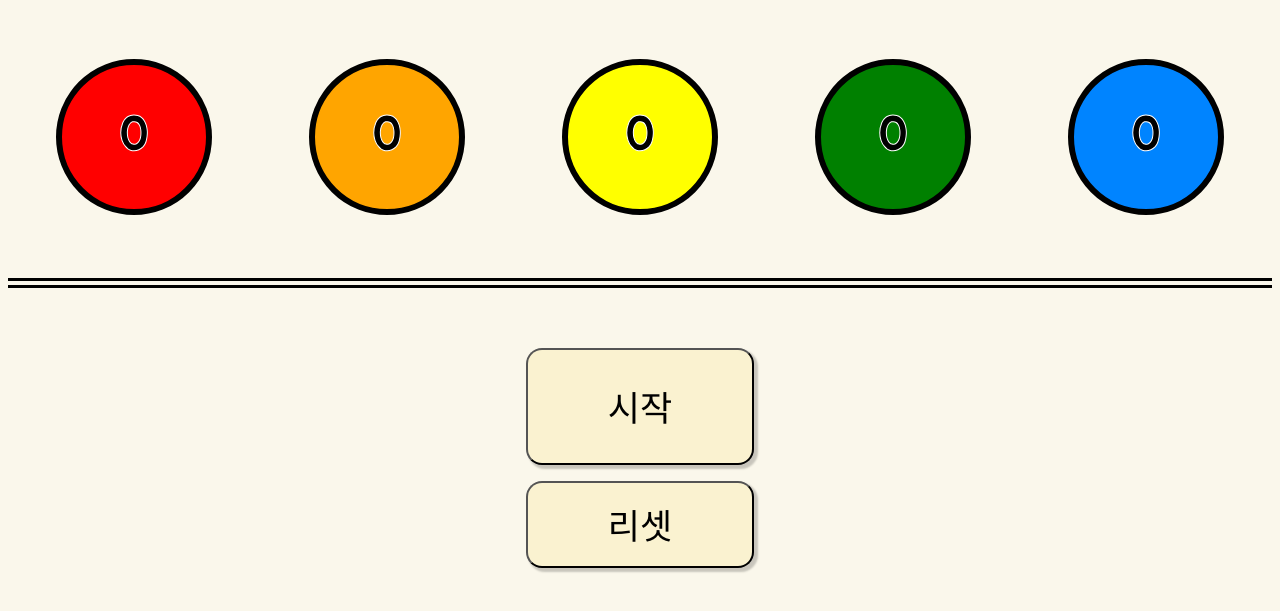
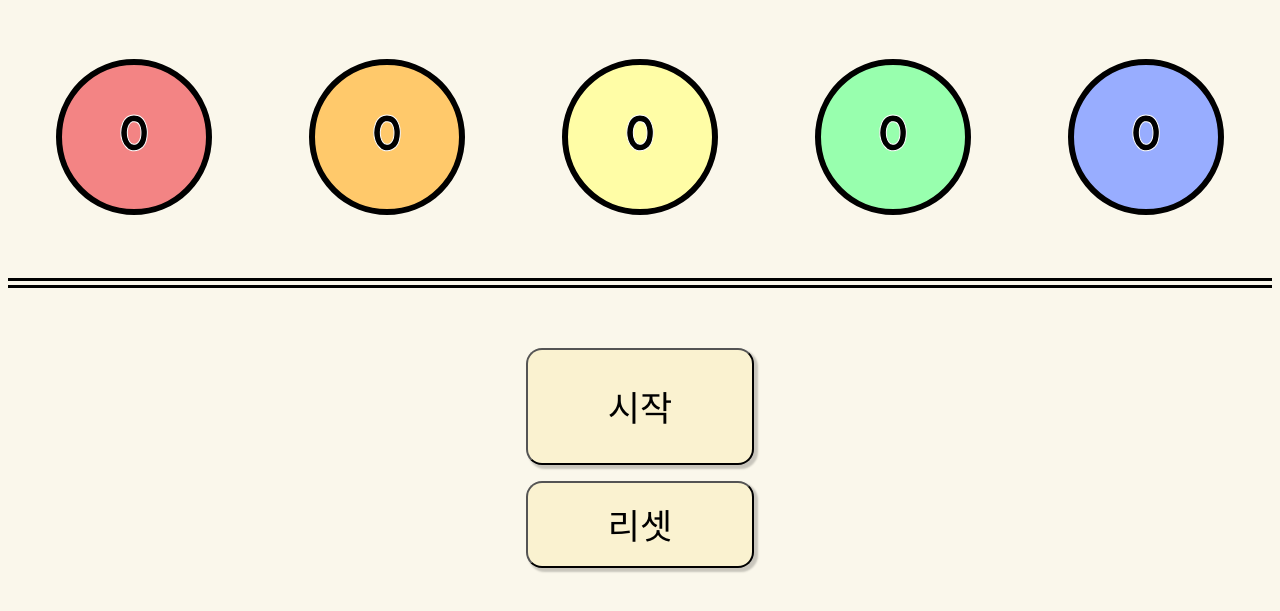
Before and after one commit to Hoon002/Misa_Lotto, a plain HTML site: page index.html in a window 1280 px wide. Shown: the part 163-774 px from the top of the page. Drawn offline with nearby package versions, Linux system fonts and the light colour scheme.

Commit message:
Add files via upload

```diff
--- a/index.html
+++ b/index.html
@@ -18,7 +18,7 @@
     <script>
         var ides = ['#1st_num', '#2nd_num', '#3rd_num', '#4th_num', '#5th_num'];
         var balls = ['#1st_ball', '#2nd_ball', '#3rd_ball', '#4th_ball', '#5th_ball'];
-        var speeds = [4000, 6000, 8000, 9000, 13000];
+        var speeds = [2000, 3000, 4000, 4500, 7000];
         var lucky_nums = lotto_result();
 
         var i = 0;
@@ -33,7 +33,7 @@
     <div class="circles">
     <svg width="200" height="200">
         <!--svg의 width와 height는 도화지 전체의 크기를 말함 그리고 아래의 원의 중심 기준으로 cx, cy는 도화지에서의 좌표(위치)를 말함-->
-        <circle cx="100" cy="100" r="75" stroke="black" stroke-width="6" fill="red" id= "1st_ball"/>
+        <circle cx="100" cy="100" r="75" stroke="black" stroke-width="6" fill="rgb(243, 132, 132)" id= "1st_ball"/>
         <text x="50%" y="57%" text-anchor="middle" id="1st_num" stroke = "white">
             <script>
                 document.write(0);
@@ -42,7 +42,7 @@
     </svg>
 
     <svg width="200" height="200" id="2nd_ball">
-        <circle cx="100" cy="100" r="75" stroke="black" stroke-width="6" fill="orange" id="2nd_ball"/>
+        <circle cx="100" cy="100" r="75" stroke="black" stroke-width="6" fill="rgb(255, 201, 107)" id="2nd_ball"/>
         <text x = "50%" y = "57%" text-anchor = "middle" id="2nd_num" stroke = "white">
             <script>
                 document.write(0);
@@ -51,7 +51,7 @@
     </svg>
 
     <svg width="200" height="200" id="3rd_ball">
-        <circle cx="100" cy="100" r="75" stroke="black" stroke-width="6" fill="yellow" id="3rd_ball"/>
+        <circle cx="100" cy="100" r="75" stroke="black" stroke-width="6" fill="rgb(255, 253, 166)" id="3rd_ball"/>
         <text x = "50%" y = "57%" text-anchor = "middle" id="3rd_num" stroke = "white">
             <script>
                 document.write(0);
@@ -60,7 +60,7 @@
     </svg>
 
     <svg width="200" height="200" id="4th_ball">
-        <circle cx="100" cy="100" r="75" stroke="black" stroke-width="6" fill="green" id="4th_ball"/>
+        <circle cx="100" cy="100" r="75" stroke="black" stroke-width="6" fill="rgb(152, 255, 174)" id="4th_ball"/>
         <text x = "50%" y = "57%" text-anchor = "middle" id="4th_num" stroke = "white">
             <script>
                 document.write(0);
@@ -69,7 +69,7 @@
     </svg>
 
     <svg width="200" height="200" id="5th_ball">
-        <circle cx="100" cy="100" r="75" stroke="black" stroke-width="6" fill="rgb(0, 132, 255)" id="5th_ball"/>
+        <circle cx="100" cy="100" r="75" stroke="black" stroke-width="6" fill="rgb(152, 173, 255)" id="5th_ball"/>
         <text x = "50%" y = "57%" text-anchor = "middle" id="5th_num" stroke = "white">
             <script>
                 document.write(0);
```
